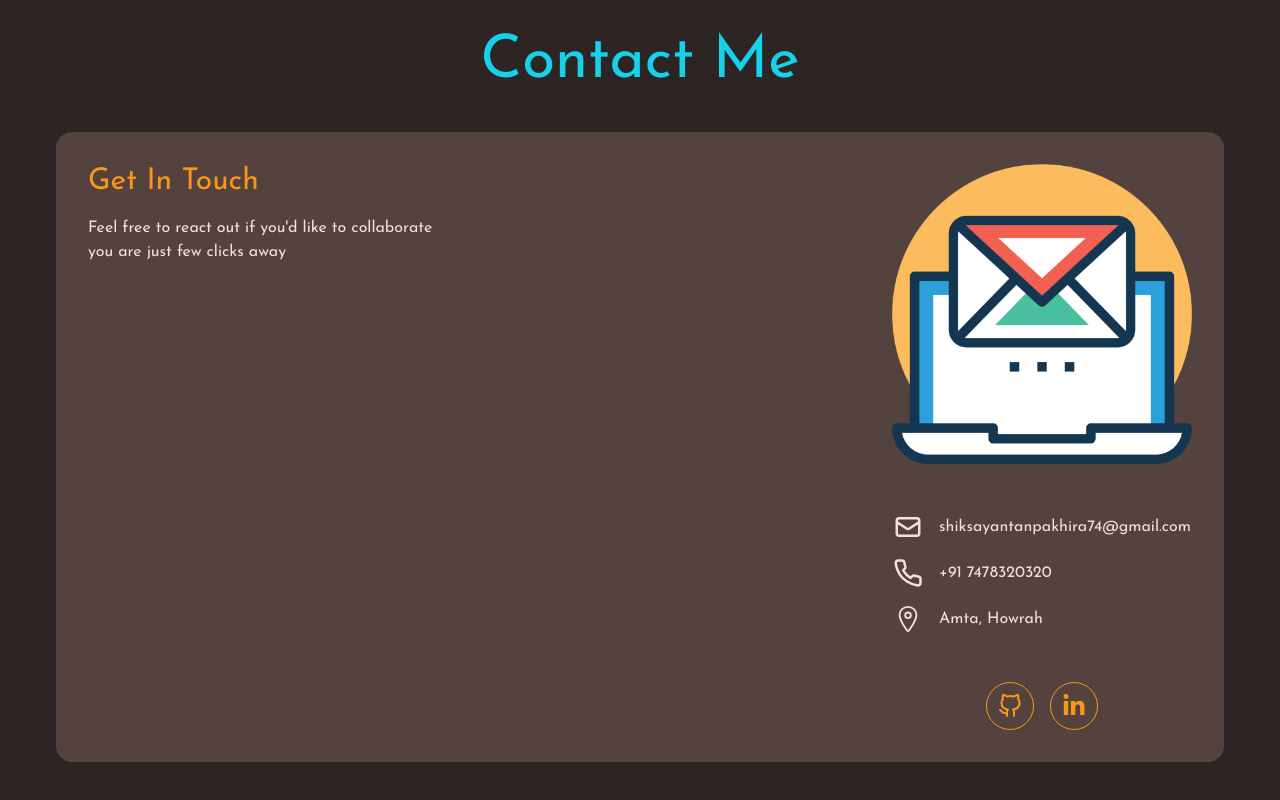
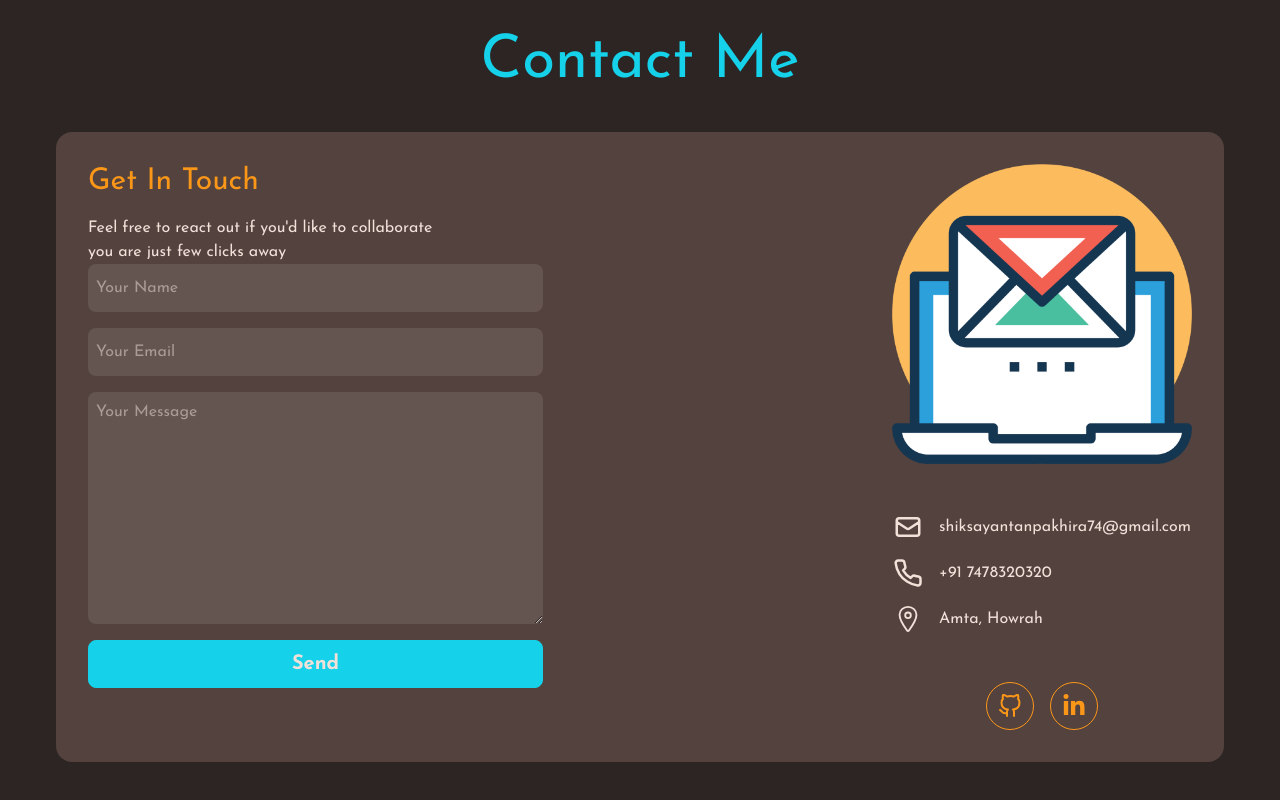
Before and after one commit to Shiksa/Portfolio, a React (Vite) app: page / in a window 1280 px wide. Shown: the part 4828-5628 px from the top of the page. Built offline with nearby package versions, Linux system fonts and the light colour scheme.

Commit message:
contact form made

```diff
--- a/package.json
+++ b/package.json
@@ -10,6 +10,7 @@
     "preview": "vite preview"
   },
   "dependencies": {
+    "@emailjs/browser": "^4.4.1",
     "@tailwindcss/vite": "^4.1.7",
     "react": "^19.1.0",
     "react-dom": "^19.1.0",
--- a/src/components/contactMeSection/ContactForm.jsx
+++ b/src/components/contactMeSection/ContactForm.jsx
@@ -1,11 +1,105 @@
-import React from 'react'
+import React, { useState } from "react";
+import emailjs from "@emailjs/browser";
 
 const ContactForm = () => {
+  // Controlled form data
+  const [formData, setFormData] = useState({
+    name: "",
+    email: "",
+    message: "",
+  });
+
+  const [status, setStatus] = useState("");
+  const [loading, setLoading] = useState(false);
+
+  // Handle input changes
+  const handleChange = (e) => {
+    const { name, value } = e.target;
+    setFormData((prev) => ({ ...prev, [name]: value }));
+  };
+
+  // Handle form submission
+  const handleSubmit = (e) => {
+    e.preventDefault();
+    setLoading(true);
+    setStatus("Sending...");
+
+    emailjs
+      .send(
+        import.meta.env.VITE_EMAILJS_SERVICE_ID,
+        import.meta.env.VITE_EMAILJS_TEMPLATE_ID,
+        {
+          name: formData.name,
+          email: formData.email,
+          message: formData.message,
+          time: new Date().toLocaleString(), // send current date/time
+        },
+        import.meta.env.VITE_EMAILJS_PUBLIC_KEY
+      )
+      .then(
+        () => {
+          setStatus("✅ Message sent successfully!");
+          setFormData({ name: "", email: "", message: "" });
+          setLoading(false);
+        },
+        (error) => {
+          console.error("EmailJS Error:", error);
+          setStatus("❌ Failed to send message. Please try again.");
+          setLoading(false);
+        }
+      );
+  };
+
   return (
     <div>
+      <form onSubmit={handleSubmit} className="flex flex-col gap-4">
+        <input
+          type="text"
+          name="name"
+          placeholder="Your Name"
+          value={formData.name}
+          onChange={handleChange}
+          className="h-12 rounded-lg bg-lightBrown px-2"
+          required
+        />
 
+        <input
+          type="email"
+          name="email"
+          placeholder="Your Email"
+          value={formData.email}
+          onChange={handleChange}
+          className="h-12 rounded-lg bg-lightBrown px-2"
+          required
+        />
+
+        <textarea
+          name="message"
+          placeholder="Your Message"
+          value={formData.message}
+          onChange={handleChange}
+          rows="9"
+          cols="50"
+          className="rounded-lg bg-lightBrown p-2"
+          required
+        ></textarea>
+
+        <button
+          type="submit"
+          disabled={loading}
+          className={`w-full rounded-lg border border-cyan text-white h-12 font-bold text-xl transition-all duration-500 ${loading ? "bg-gray-500 cursor-not-allowed" : "bg-cyan hover:bg-darkCyan"
+            }`}
+        >
+          {loading ? "Sending..." : "Send"}
+        </button>
+      </form>
+
+      {/* Status message below the form */}
+      {status && (
+        <p className="text-center mt-3 text-white font-medium">{status}</p>
+      )}
     </div>
-  )
-}
+  );
+};
 
-export default ContactForm
+export default ContactForm;
```
Also changed, not shown: 2 other files (tests, documents, lock files or other folders).
